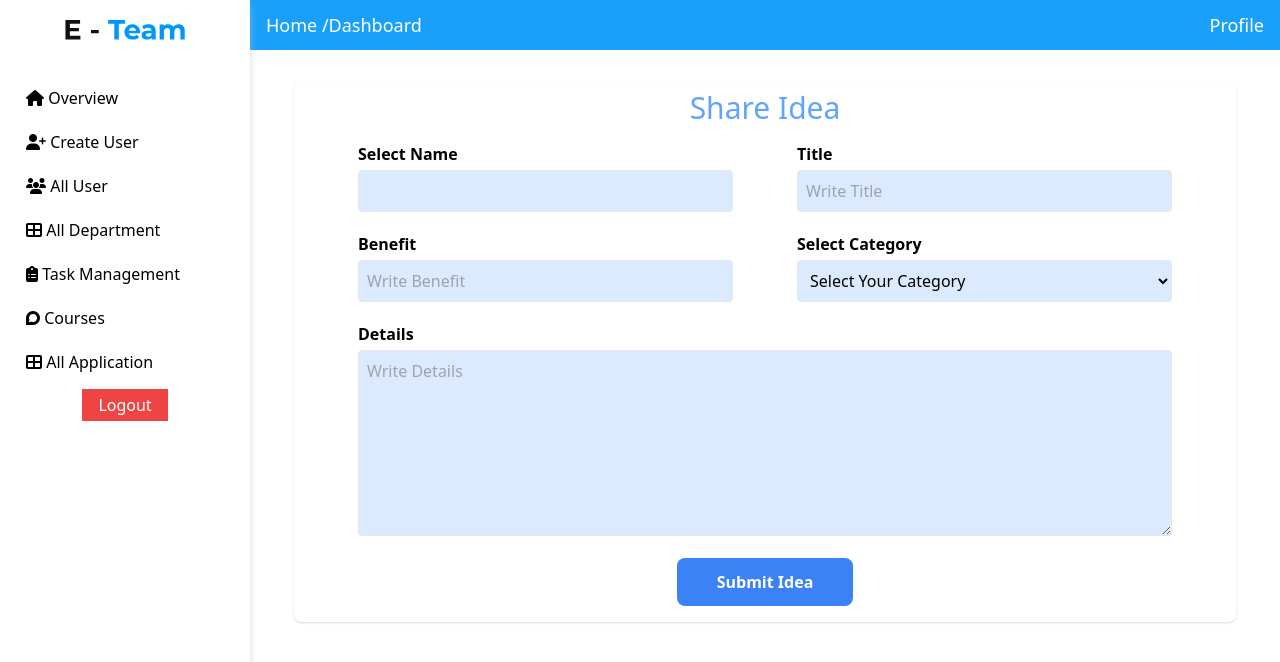
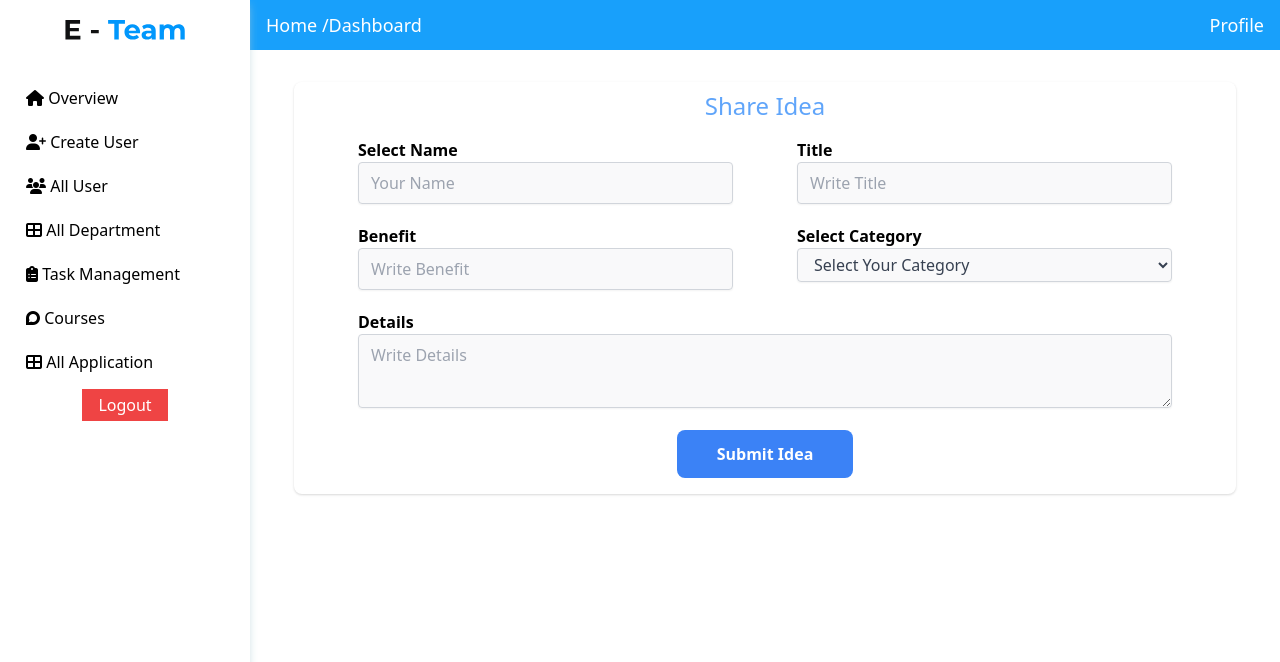
Before and after one commit to web-shoharab-pk/E-Team, a React (Create React App) app: page /shareIdea in a window 1280 px wide. Shown: the top 662 px of the page. Built offline with nearby package versions, Linux system fonts and the light colour scheme.

Commit message:
sweetalert, reactspinners, animation added

```diff
--- a/src/components/AllCourse/AllCourse.tsx
+++ b/src/components/AllCourse/AllCourse.tsx
@@ -28,7 +28,7 @@ const AllCourse = () => {
       <div className="w-full">
         <h2 className="text-2xl text-center font-bold my-4">All Courses</h2>
       </div>
-      <div>
+      <div className="flex">
         {courses.length === 0 ? (
           <div className="mx-auto mb-5">
             <RingLoader color="#4A90E2" size={70} />
--- a/src/components/AllIdea/AllIdea.tsx
+++ b/src/components/AllIdea/AllIdea.tsx
@@ -3,6 +3,7 @@ import { useEffect } from "react";
 import { Link } from "react-router-dom";
 import { UserDataContext } from "../../Contexts/UserDataContext";
 import db from "../Firebase/Firebase";
+import RingLoader from "react-spinners/RingLoader";
 
 const AllIdea = () => {
   const { userData, setUserData } = useContext<any>(UserDataContext);
@@ -39,37 +40,20 @@ const AllIdea = () => {
           Share Your Idea
         </Link>
       </div>
-      {/* <div className="flex flex-wrap lg:flex-nowrap mb-8 justify-center">
-        <div className="w-1/2 mb-2 lg:mb-0">
-          <button className="w-11/12 cursor-pointer border text-md lg:text-lg border-blue-500 font-semibold bg-blue-500 text-white lg:font-bold py-2 rounded-lg">
-            All
-          </button>
+      <div>
+        {ideaDetails.length === 0 ? (
+          <div className="mx-auto mb-5">
+            <RingLoader color="#4A90E2" size={70} />
           </div>
-
-        <div className="w-1/2 mb-2 lg:mb-0">
-          <button className="w-11/12 cursor-pointer border text-md lg:text-lg border-blue-500 font-semibold lg:font-bold py-2 rounded-lg">
-            Campaign
-          </button>
-        </div>
-
-        <div className="w-1/2">
-          <button className="w-11/12 cursor-pointer border text-md lg:text-lg border-blue-500 font-semibold lg:font-bold py-2 rounded-lg">
-            Sales Idea
-          </button>
-        </div>
-
-        <div className="w-1/2">
-          <button className="w-11/12 cursor-pointer border text-md lg:text-lg border-blue-500 font-semibold lg:font-bold py-2 rounded-lg">
-            Tech Idea
-          </button>
-        </div>
-      </div> */}
-
+        ) : (
+          <div>
             {ideaDetails.map((ideaDetail: any) => (
               <div className="shadow rounded-md mb-4 px-1.5 py-3 lg:p-3">
                 <h5 className="text-md text-center lg:text-left lg:text-lg border-b pb-2">
                   <strong className="block lg:inline lg:mr-10">
-              {users.find((user: any) => user.id === ideaDetails.user_id) &&
+                    {users.find(
+                      (user: any) => user.id === ideaDetails.user_id
+                    ) &&
                       users.map((user: any) => {
                         if (ideaDetails.user_id === user.id) {
                           // let videoLink;
@@ -103,6 +87,9 @@ const AllIdea = () => {
               </div>
             ))}
           </div>
+        )}
+      </div>
+    </div>
   );
 };
 
--- a/src/components/Notifications/CreateNotification.tsx
+++ b/src/components/Notifications/CreateNotification.tsx
@@ -26,8 +26,12 @@ const CreateNotification = () => {
           details,
         })
         .then((data) => {
-            e.target.reset()
-          swal("Congratulations!", "Notification Successfully added", "success");
+          e.target.reset();
+          swal(
+            "Congratulations!",
+            "Notification Successfully added",
+            "success"
+          );
         });
     } else {
       swal("Sorry!", "All fields must be filled up", "error");
@@ -35,7 +39,7 @@ const CreateNotification = () => {
   };
   return (
     <div className="shadow lg:mx-7 mt-4 px-2 lg:px-16 pt-2 rounded-lg">
-      <h2 className="text-center text-2xl text-blue-400 lg:text-3xl font-medium">
+      <h2 className="text-center text-2xl text-blue-400 lg:text-2xl font-medium">
         Create Notification
       </h2>
 
@@ -48,7 +52,7 @@ const CreateNotification = () => {
             <br />
             <input
               onChange={handleOnChange}
-              className="border bg-blue-100 rounded mt-1 p-2 w-full"
+              className="app-input"
               name="title"
               placeholder="Title"
             />
@@ -63,10 +67,8 @@ const CreateNotification = () => {
             <br />
             <textarea
               onChange={handleOnChange}
-              className="border bg-blue-100 rounded p-2 mt-1 w-full"
+              className="app-input"
               name="details"
-              cols={30}
-              rows={5}
               placeholder="Details"
             ></textarea>
           </div>
--- a/src/components/ShareIdea/ShareIdea.tsx
+++ b/src/components/ShareIdea/ShareIdea.tsx
@@ -36,15 +36,15 @@ const ShareIdea = () => {
         })
         .then((data) => {
           //   e.target.reset();
-          swal("Good job!", "Idea Successfully added", "success");
+          swal("Congratulations!", "Idea Successfully added", "success");
         });
     } else {
-      swal("Sorry!", "All filled must be filled up", "error");
+      swal("Sorry!", "All field must be filled up", "error");
     }
   };
   return (
-    <div className="shadow lg:mx-7 mt-4 px-2 lg:px-16 pt-2 rounded-lg">
-      <h2 className="text-center text-2xl text-blue-400 lg:text-3xl font-medium">
+    <div className="shadow lg:mx-7 mt-4 px-2 lg:px-16 pt-2 rounded-lg hover:shadow-xl">
+      <h2 className="text-center text-2xl text-blue-400 lg:text-2xl font-medium">
         Share Idea
       </h2>
 
@@ -58,8 +58,9 @@ const ShareIdea = () => {
               <br />
               <input
                 onChange={handleOnChange}
-                className="border bg-blue-100 rounded mt-1 p-2 w-full"
+                className="app-input"
                 name="user_id"
+                placeholder="Your Name"
               />
             </div>
 
@@ -70,7 +71,7 @@ const ShareIdea = () => {
               <br />
               <input
                 onChange={handleOnChange}
-                className="border bg-blue-100 rounded mt-1 p-2 w-full"
+                className="app-input"
                 type="text"
                 name="benefit"
                 placeholder="Write Benefit"
@@ -86,7 +87,7 @@ const ShareIdea = () => {
               <br />
               <input
                 onChange={handleOnChange}
-                className="border bg-blue-100 rounded mt-1 p-2 w-full"
+                className="app-input"
                 type="text"
                 name="title"
                 placeholder="Write Title"
@@ -100,7 +101,7 @@ const ShareIdea = () => {
               <br />
               <select
                 onChange={handleOnChange}
-                className="border bg-blue-100 rounded mt-1 p-2 w-full"
+                className="app-input"
                 name="category"
               >
                 <option value="">Select Your Category</option>
@@ -119,10 +120,8 @@ const ShareIdea = () => {
           <br />
           <textarea
             onChange={handleOnChange}
-            className="border bg-blue-100 rounded p-2 mt-1 w-full"
+            className="app-input"
             name="details"
-            cols={30}
-            rows={7}
             placeholder="Write Details"
           ></textarea>
         </div>
```
Lines whose indentation alone changed are shown as unchanged.
